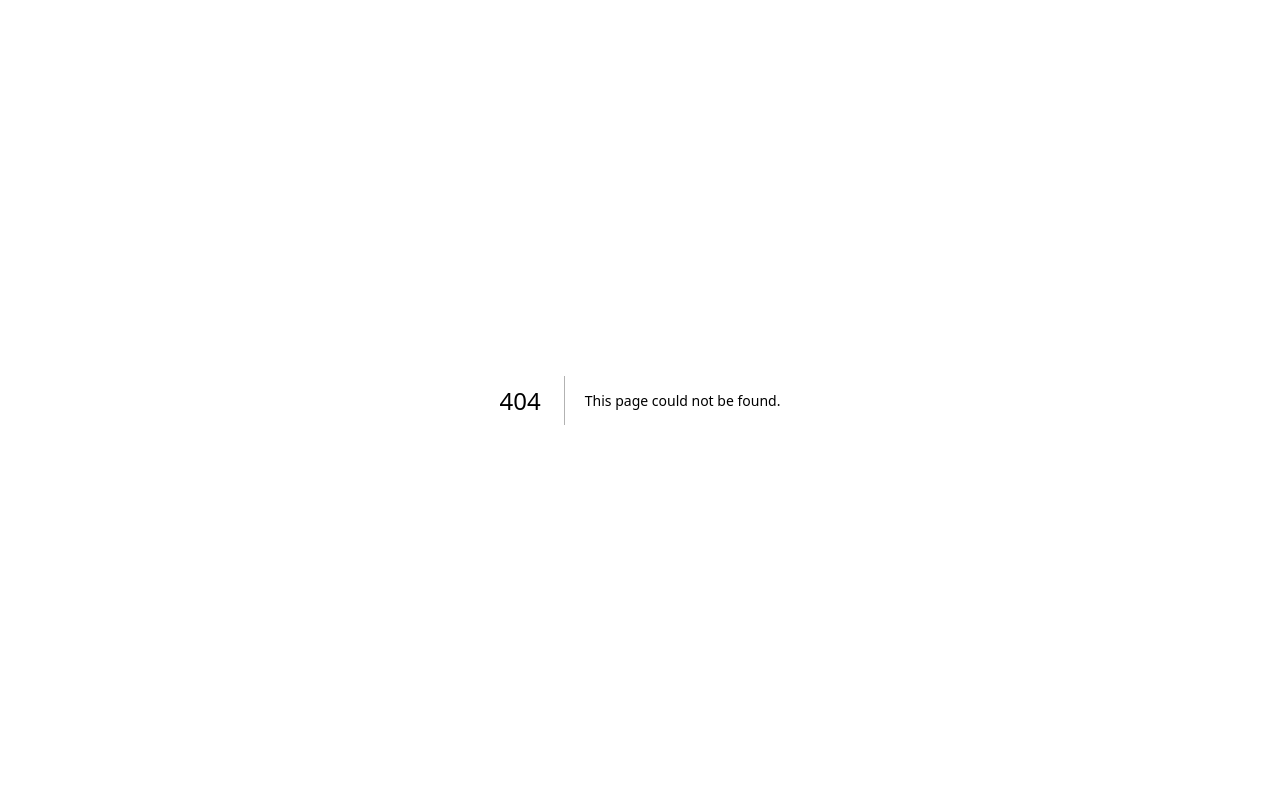
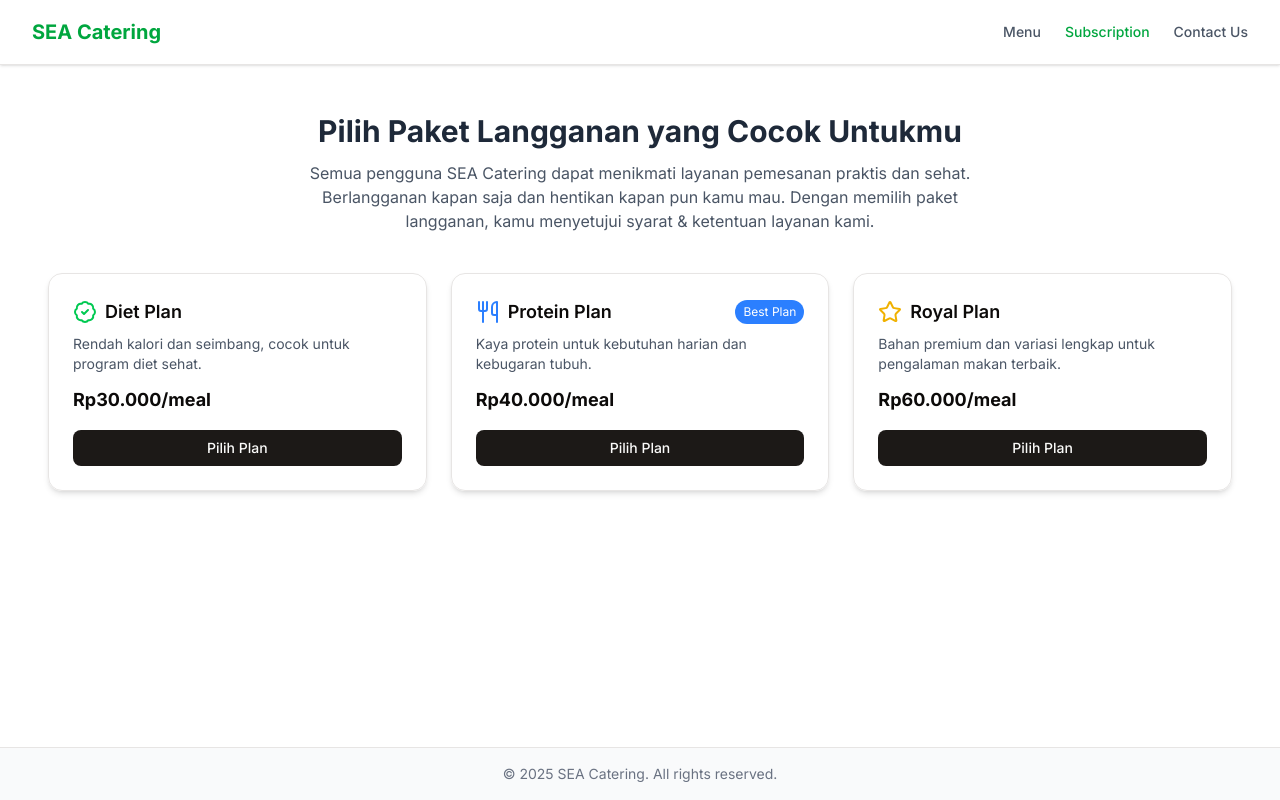
Before and after one commit to razor322/sea-catering, a Next.js app: page /subscription in a window 1280 px wide. Before the commit this address had no page. Built offline with nearby package versions, Linux system fonts and the light colour scheme.

Commit message:
feat(subscription): create dedicated subscription page

```diff
--- /dev/null
+++ b/app/subscription/page.tsx
@@ -0,0 +1,15 @@
+import React from "react";
+import Layout from "../components/layout/layout";
+import SubscriptionSection from "../components/sections/subscription/SubscriptionSection";
+
+const SubscriptionPage = () => {
+  return (
+    <div>
+      <Layout>
+        <SubscriptionSection />
+      </Layout>
+    </div>
+  );
+};
+
+export default SubscriptionPage;
```
